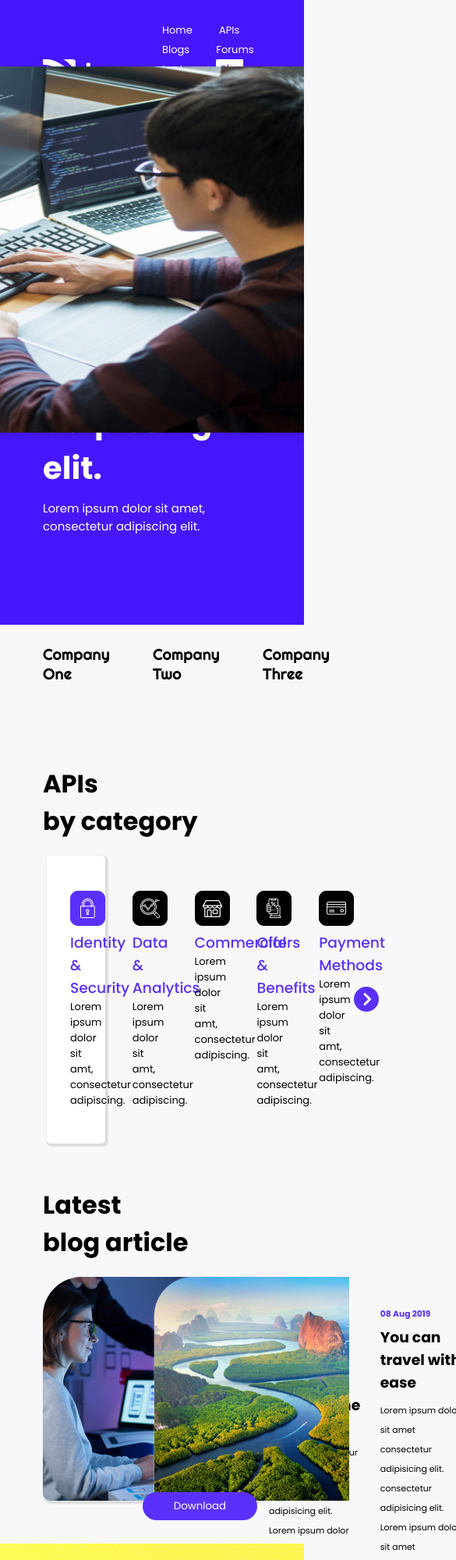
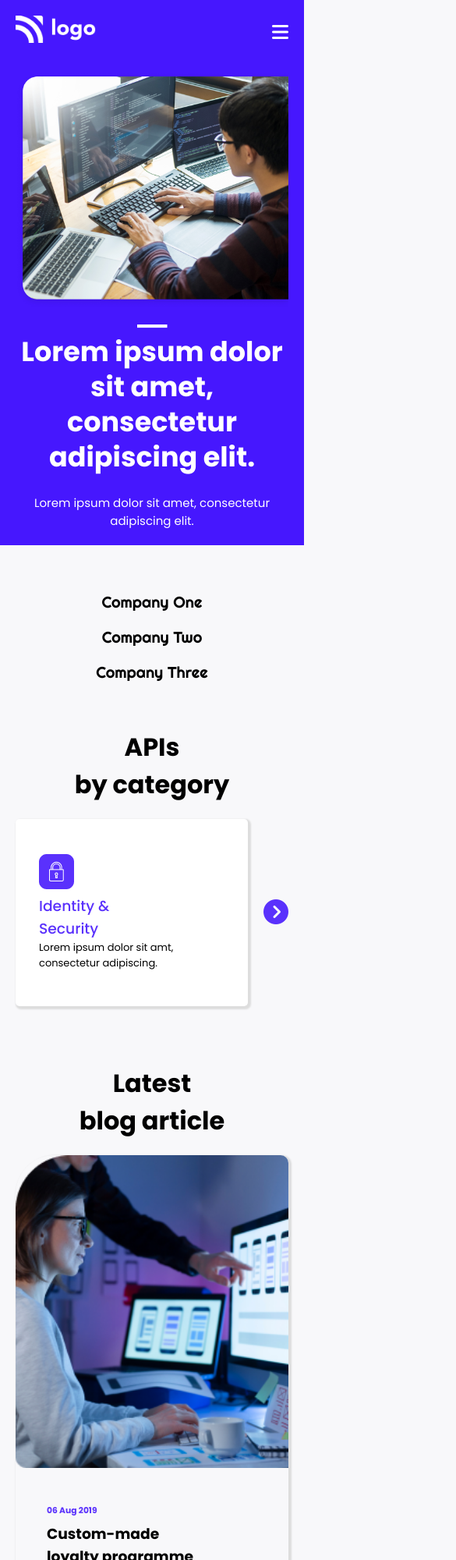
Before and after one commit to vikasrohra/Developer-Landing-page, a plain HTML site: page index.html in a window 390 px wide. Shown: the top 2000 px of the page at 78% size, 585 px wide, since content can reach past the window. Drawn offline with Linux system fonts and the light colour scheme.

Commit message:
Made half page mobile responsive

```diff
--- a/index.html
+++ b/index.html
@@ -46,6 +46,8 @@
         <div>
           <img class="logo" src="./images/Logo.png" />
         </div>
+
+        <i class="fa fa-bars fa-xl menu-icon nav-menu-icon" aria-hidden="true"></i>
       </div>
 
       <div class="main-container">
@@ -257,7 +259,7 @@
       </div>
     </div>
 
-    <!-- Download -->
+    <!-- Footer -->
     <div class="footer-section">
       <div class="footer-left">
         <img class="footer-logo" src="./images/Logo.png" alt="" />
--- a/styles/style.css
+++ b/styles/style.css
@@ -27,10 +27,18 @@ header {
 }
 
 nav {
+  display: block;
+}
+
+.nav-menu-icon {
+  display: none;
+}
+
+nav {
   margin-bottom: 50px;
 }
 
-nav > * {
+nav>* {
   margin-left: 30px;
   font-size: 13px;
 }
@@ -47,6 +55,7 @@ nav a.nav-item-active {
   border-radius: 2px;
   font-weight: bold;
 }
+
 nav svg {
   cursor: pointer;
 }
@@ -312,7 +321,7 @@ nav svg {
   padding: 0 10px;
 }
 
-.list .list-items a{
+.list .list-items a {
   color: #f5f2ff;
   font-size: 12px;
   text-decoration: none;
@@ -348,7 +357,7 @@ nav svg {
   padding: 0 10px;
 }
 
-.logos-list .list-items a{
+.logos-list .list-items a {
   color: #f5f2ff;
   font-size: 12px;
   text-decoration: none;
@@ -357,3 +366,243 @@ nav svg {
 .logos-list .list-items:not(:last-child) {
   border-right: 1px solid #f5f2ff;
 }
+
+/* sm */
+@media only screen and (max-width: 640px) {
+  * {
+    font-family: 'Poppins', sans-serif;
+    padding: 0;
+    margin: 0;
+  }
+
+  body {
+    background-color: #f8f8fa;
+  }
+
+  header {
+    background-color: #4617fe;
+    padding: 20px 20px 20px 20px;
+  }
+
+  .nav-container {
+    display: flex;
+    flex-direction: row;
+    justify-content: space-between;
+    align-items: center;
+    margin-bottom: 30px;
+  }
+
+  nav {
+    display: none;
+  }
+
+  .nav-menu-icon {
+    display: block;
+    color: #ffffff;
+  }
+
+  .logo {
+    height: 35px;
+  }
+
+  .main-container {
+    display: flex;
+    flex-direction: column-reverse;
+    justify-content: flex-start;
+  }
+
+  .header-text {
+    text-align: center;
+  }
+
+  .header-text h2 {
+    color: #ffffff;
+    font-size: 35px;
+    line-height: 45px;
+  }
+
+  .header-text p {
+    color: #ffffff;
+    font-size: 15px;
+    margin-top: 25px;
+    font-weight: normal;
+  }
+
+  .header-image {
+    position: static;
+    right: auto;
+    top: auto;
+    width: 100%;
+    height: auto;
+  }
+
+  .companies {
+    display: flex;
+    flex-direction: column;
+    justify-content: flex-start;
+    align-items: center;
+    padding: 0;
+    margin-bottom: 40px;
+    margin-top: 40px;
+  }
+
+  .companies .company-items {
+    margin-left: 0;
+    margin-top: 20px;
+    color: #000000;
+    font-family: 'Righteous', cursive;
+    text-decoration: none;
+    font-size: 20px;
+  }
+
+  .api {
+    padding: 20px 20px 55px 20px;
+  }
+
+  .api-heading {
+    font-weight: 700;
+    margin-bottom: 20px;
+    text-align: center;
+  }
+
+  .cards {
+    display: flex;
+  }
+
+  .card {
+    display: none;
+  }
+
+  .card:hover {
+    box-shadow: 2px 2px 2px 2px #dddddd;
+    background-color: #ffffff;
+  }
+
+  .card .card-logo {
+    width: 45px;
+    height: 45px;
+  }
+
+  .card .card-head {
+    font-weight: 500;
+    color: #5a31fc;
+  }
+
+  .card .card-body {
+    font-size: 13px;
+    font-weight: 400;
+  }
+
+  .card-active {
+    background-color: #ffffff;
+    box-shadow: 2px 2px 2px 2px #dddddd;
+    padding: 45px 20px 45px 30px;
+    border-radius: 5px;
+    width: 100%;
+    margin-left: 0;
+  }
+
+  .card-active .card-logo {
+    width: 45px;
+    height: 45px;
+  }
+
+  .card-active .card-head-active {
+    font-weight: 500;
+    color: #5a31fc;
+  }
+
+  .card-active .card-body {
+    font-size: 13px;
+    font-weight: 400;
+  }
+
+  .right-arrow-container {
+    margin: auto 0 auto 20px;
+  }
+
+  .right-arrow {
+    color: #5a31fc;
+    cursor: pointer;
+  }
+
+  .blog-container {
+    padding: 20px 20px 55px 20px;
+  }
+
+  .blog-heading {
+    font-weight: 700;
+    margin-bottom: 20px;
+    text-align: center;
+  }
+
+  .blog-cards {
+    display: flex;
+    flex-direction: column;
+    justify-content: flex-start;
+  }
+
+  .blog-card {
+    display: flex;
+    flex-direction: column;
+    box-shadow: 2px 2px 2px 2px #dddddd;
+    height: auto;
+    border-radius: 10px;
+    border-top-left-radius: 50px;
+    width: 100%;
+  }
+
+  .blog-image img {
+    width: 100%;
+    border-top-right-radius: 10px;
+  }
+
+  .blog-right {
+    padding: 40px;
+  }
+
+  .blog-right h6 {
+    color: #5a31fc;
+    margin-bottom: 7px;
+  }
+
+  .blog-right h3 {
+    margin-bottom: 7px;
+  }
+
+  .blog-right small {
+    font-size: 11px;
+  }
+
+  .blog-bottom-container {
+    display: flex;
+    align-items: flex-end;
+  }
+
+  .blog-bottom {
+    position: relative;
+    top: 70px;
+  }
+
+  .blog-card-bottom-image {
+    border: 4px solid #ffffff;
+    border-radius: 50%;
+  }
+
+  .blog-author {
+    font-size: 12px;
+    position: relative;
+    top: 18px;
+    left: 5px;
+  }
+
+  .blog-card:last-child {
+    margin-top: 40px;
+  }
+
+  .faq-section,
+  .download-section,
+  .footer-section {
+    display: none;
+  }
+}
```
